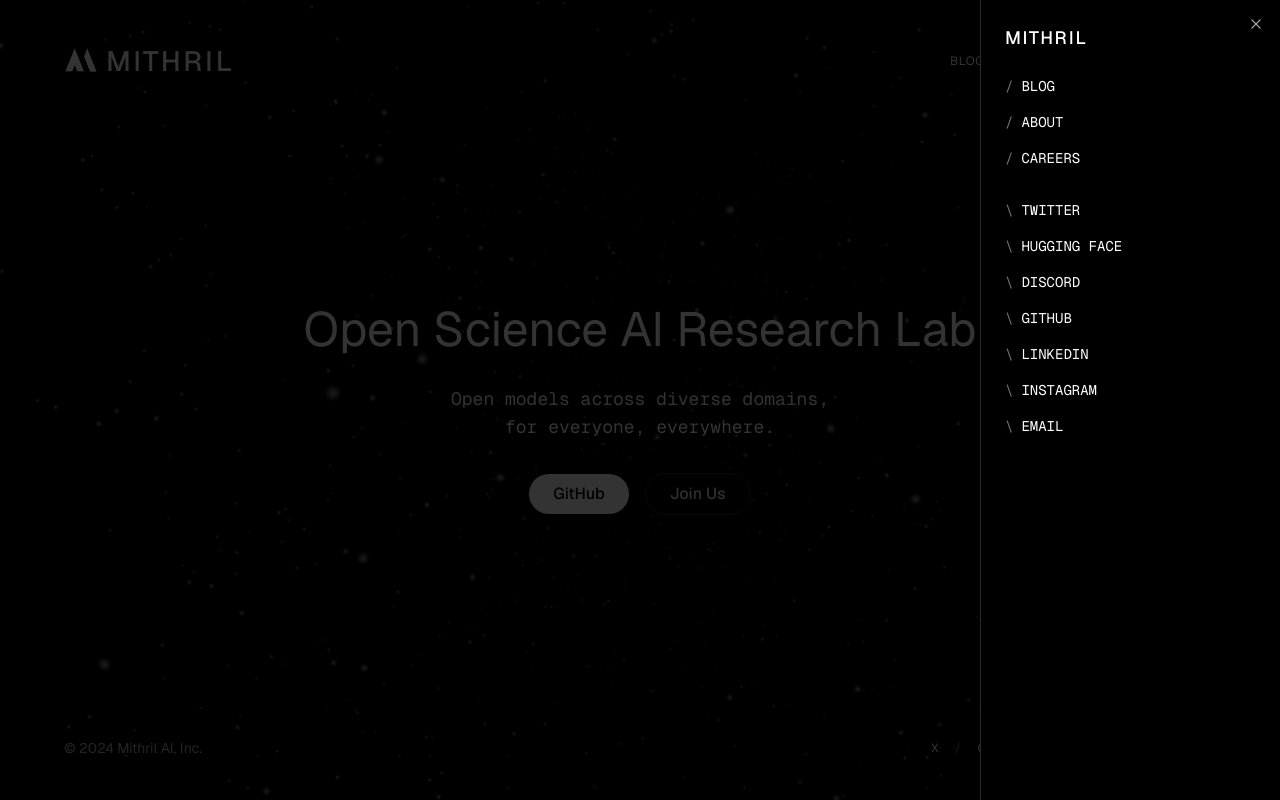
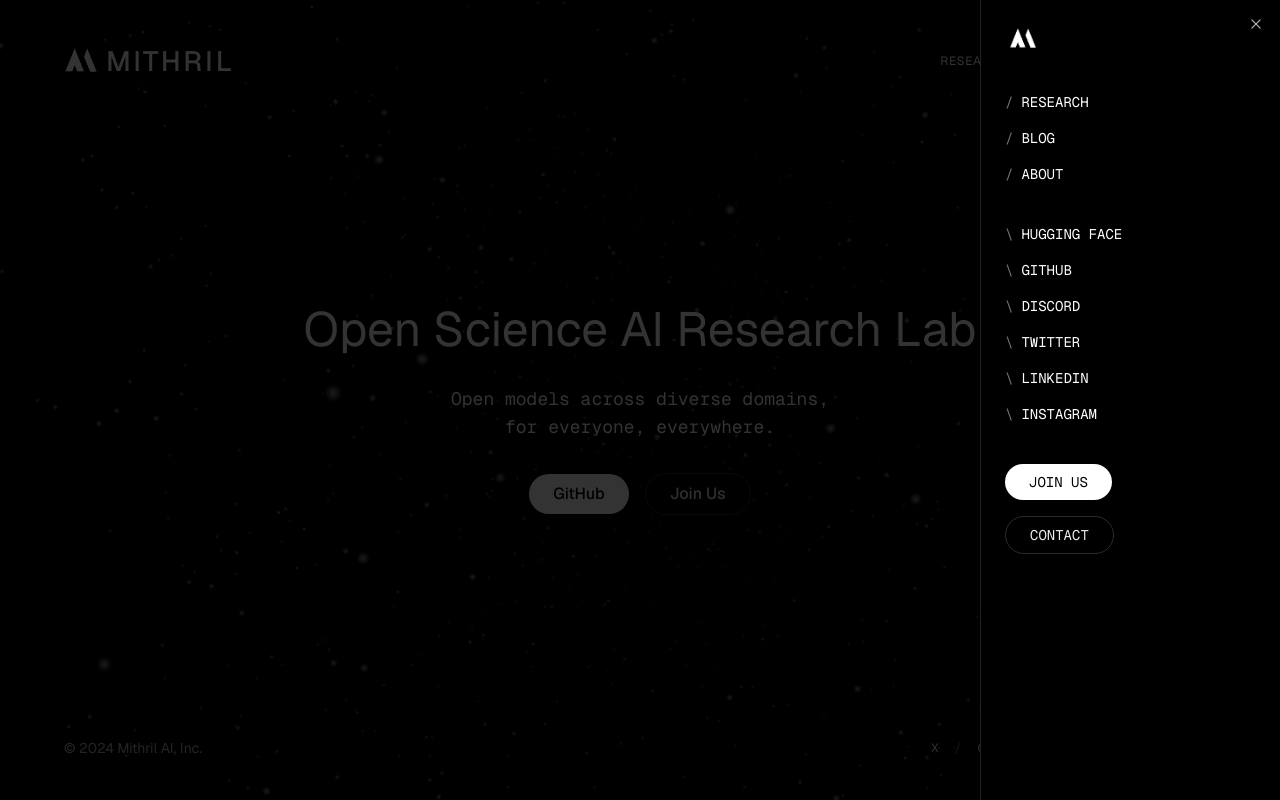
Before and after one commit to 1msirius/mithril-site, a Next.js app: page / in a window 1280 px wide. Both pictures are taken after a click on the button "Toggle menu". Built offline with nearby package versions, Linux system fonts and the light colour scheme.

Commit message:
Update navbar

```diff
--- a/components/nav.tsx
+++ b/components/nav.tsx
@@ -31,21 +31,16 @@ export function Navbar() {
       </div>
       <div className="flex items-center space-x-4 text-xs font-normal tracking-wider">
         <div className="hidden md:flex space-x-4">
+          <a href="/research" className="hover:text-gray-300">
+            RESEARCH
+          </a>
+          <span className="text-[#787878]">/</span>
           <a href="/blog" className="hover:text-gray-300">
             BLOG
           </a>
           <span className="text-[#787878]">/</span>
           <a href="/about" className="hover:text-gray-300">
             ABOUT
-          </a>
-          <span className="text-[#787878]">/</span>
-          <a
-            href="#"
-            target="_blank"
-            rel="noopener noreferrer"
-            className="hover:text-gray-300"
-          >
-            CAREERS
           </a>
         </div>
         <span className="text-[#787878] hidden md:inline">/</span>
@@ -60,14 +55,26 @@ export function Navbar() {
               <span className="sr-only">Toggle menu</span>
             </Button>
           </SheetTrigger>
-          <SheetContent className="border-l border-[#2B2B2B] bg-black w-[250px] sm:w-[300px]">
+          <SheetContent className="border-l border-[#222222] bg-black w-[250px] sm:w-[300px]">
             <SheetHeader>
-              <SheetTitle className="text-left tracking-widest font-medium">
-                MITHRIL
+              <SheetTitle className="pl-1">
+                <Image
+                  src="/logo.png"
+                  alt="Mithril AI Logo"
+                  width={28}
+                  height={28}
+                />
               </SheetTitle>
             </SheetHeader>
-            <nav className="mt-6 flex flex-col gap-8 font-[family-name:var(--font-geist-mono)]">
+            <nav className="mt-10 flex flex-col gap-10 font-[family-name:var(--font-geist-mono)]">
               <div className="space-y-4">
+                <a
+                  href="/research"
+                  className="text-sm hover:text-gray-300 flex gap-2"
+                >
+                  <span className="text-[#787878]">/</span>
+                  <h2>RESEARCH</h2>
+                </a>
                 <a
                   href="/blog"
                   className="text-sm hover:text-gray-300 flex gap-2"
@@ -82,34 +89,25 @@ export function Navbar() {
                   <span className="text-[#787878]">/</span>
                   <h2>ABOUT</h2>
                 </a>
-                <a
-                  href="#"
-                  target="_blank"
-                  rel="noopener noreferrer"
-                  className="text-sm hover:text-gray-300 flex gap-2"
-                >
-                  <span className="text-[#787878]">/</span>
-                  <h2>CAREERS</h2>
-                </a>
               </div>
               <div className="space-y-4">
                 <a
-                  href="https://twitter.com/mithrilailabs"
-                  target="_blank"
-                  rel="noopener noreferrer"
-                  className="text-sm hover:text-gray-300 flex gap-2"
-                >
-                  <span className="text-[#787878]">\</span>
-                  <h2>TWITTER</h2>
-                </a>
-                <a
-                  href="https://hf.co/mithrilai"
+                  href="https://huggingface.co/mithrilai"
                   target="_blank"
                   rel="noopener noreferrer"
                   className="text-sm hover:text-gray-300 flex gap-2"
                 >
                   <span className="text-[#787878]">\</span>
                   <h2>HUGGING FACE</h2>
+                </a>
+                <a
+                  href="https://github.com/mithrilai"
+                  target="_blank"
+                  rel="noopener noreferrer"
+                  className="text-sm hover:text-gray-300 flex gap-2"
+                >
+                  <span className="text-[#787878]">\</span>
+                  <h2>GITHUB</h2>
                 </a>
                 <a
                   href="https://discord.gg/jgy376Jyka"
@@ -121,13 +119,13 @@ export function Navbar() {
                   <h2>DISCORD</h2>
                 </a>
                 <a
-                  href="https://github.com/mithrilai"
+                  href="https://twitter.com/mithrilailabs"
                   target="_blank"
                   rel="noopener noreferrer"
                   className="text-sm hover:text-gray-300 flex gap-2"
                 >
                   <span className="text-[#787878]">\</span>
-                  <h2>GITHUB</h2>
+                  <h2>TWITTER</h2>
                 </a>
                 <a
                   href="https://www.linkedin.com/company/mithril-ai/"
@@ -147,14 +145,21 @@ export function Navbar() {
                   <span className="text-[#787878]">\</span>
                   <h2>INSTAGRAM</h2>
                 </a>
+              </div>
+              <div className="text-sm flex flex-col space-y-4">
+                <a href="#" target="_blank" rel="noopener noreferrer">
+                  <button className="bg-white text-black px-6 py-2 text-sm rounded-full hover:bg-gray-200 transition-colors">
+                    JOIN US
+                  </button>
+                </a>
                 <a
                   href="mailto:info.mithrilai@gmail.com"
                   target="_blank"
                   rel="noopener noreferrer"
-                  className="text-sm hover:text-gray-300 flex gap-2"
                 >
-                  <span className="text-[#787878]">\</span>
-                  <h2>EMAIL</h2>
+                  <button className="bg-black text-[#EDEDED] border border-solid border-[#2B2B2B] px-6 py-2 rounded-full hover:bg-[#111111] transition-colors">
+                    CONTACT
+                  </button>
                 </a>
               </div>
             </nav>
```
